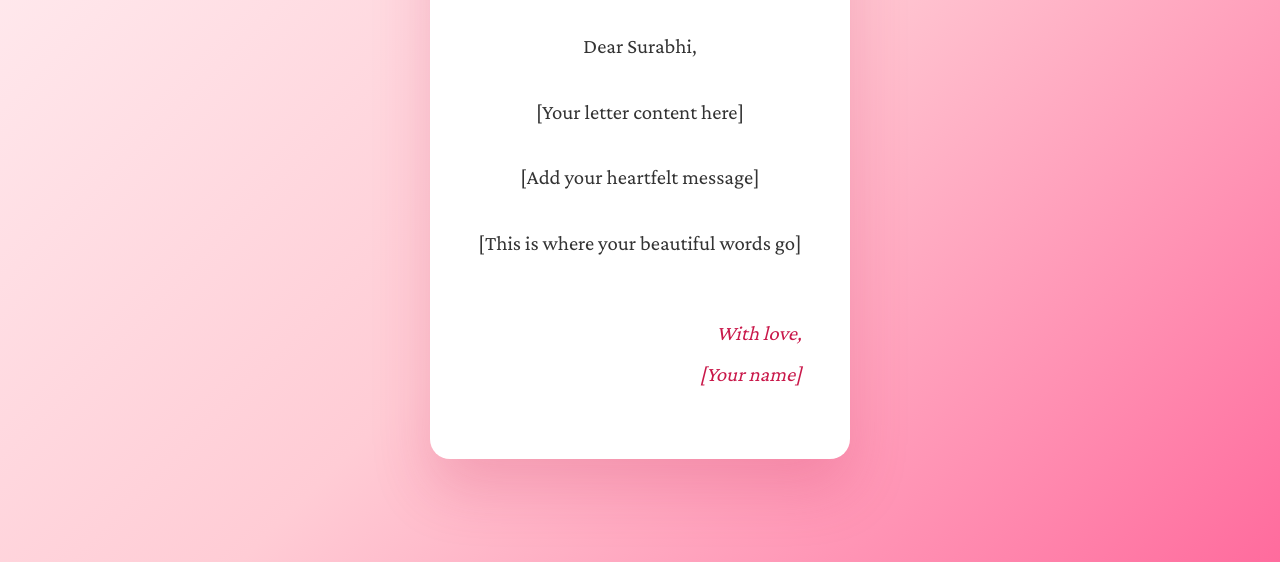
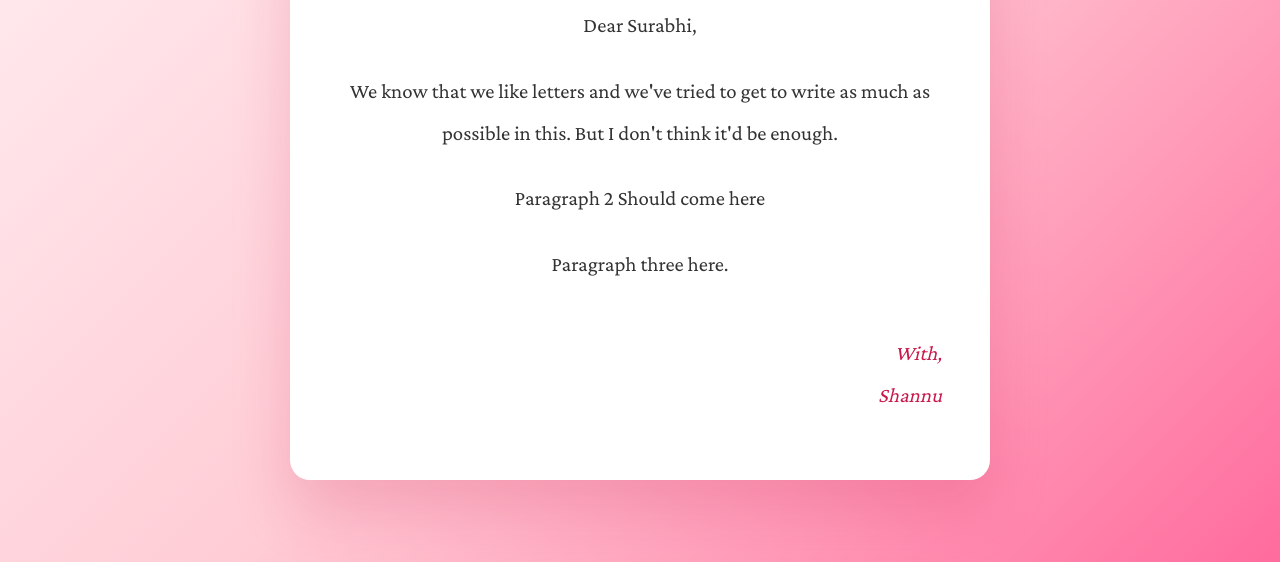
Before and after one commit to shannmukh-lgtm/Valentine-s, a plain HTML site: page letter.html in a window 1280 px wide. Shown: the part 238-800 px from the top of the page. Drawn offline with nearby package versions, Linux system fonts and the light colour scheme.

Commit message:
Update letter.html

```diff
--- a/letter.html
+++ b/letter.html
@@ -3,7 +3,7 @@
 <head>
     <meta charset="UTF-8">
     <meta name="viewport" content="width=device-width, initial-scale=1.0">
-    <title>A Letter For You 💕</title>
+    <title>For Surabhi 💕</title>
     <link href="https://fonts.googleapis.com/css2?family=Crimson+Pro:wght@400;600&family=Playfair+Display:wght@700&display=swap" rel="stylesheet">
     <style>
         :root {
@@ -82,15 +82,15 @@
         <div class="letter-content">
             <p>Dear Surabhi,</p>
 
-            <p>[Your letter content here]</p>
+            <p>We know that we like letters and we've tried to get to write as much as possible in this. But I don't think it'd be enough.</p>
 
-            <p>[Add your heartfelt message]</p>
+            <p>Paragraph 2 Should come here</p>
 
-            <p>[This is where your beautiful words go]</p>
+            <p>Paragraph three here.</p>
 
             <div class="signature">
-                With love,<br>
-                [Your name]
+                With,<br>
+                Shannu
             </div>
         </div>
     </div>
```
